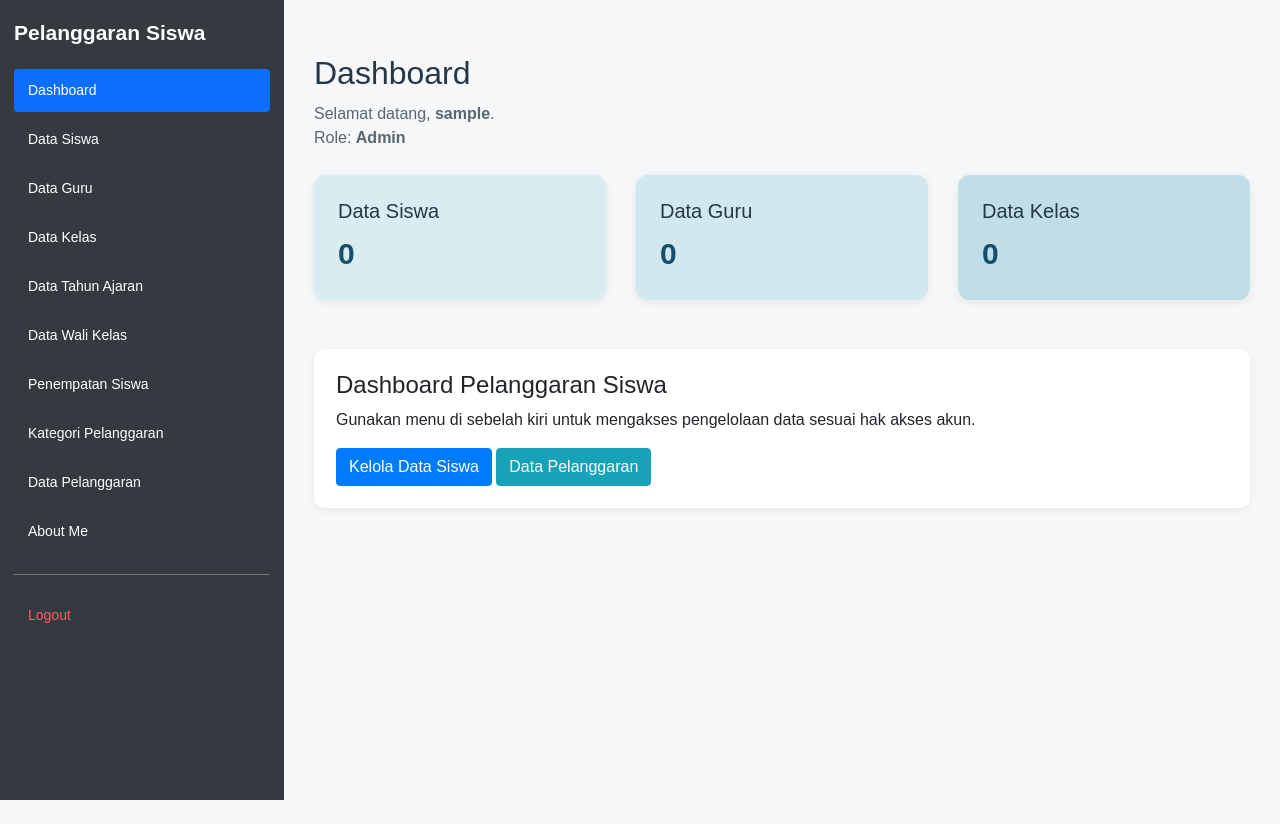
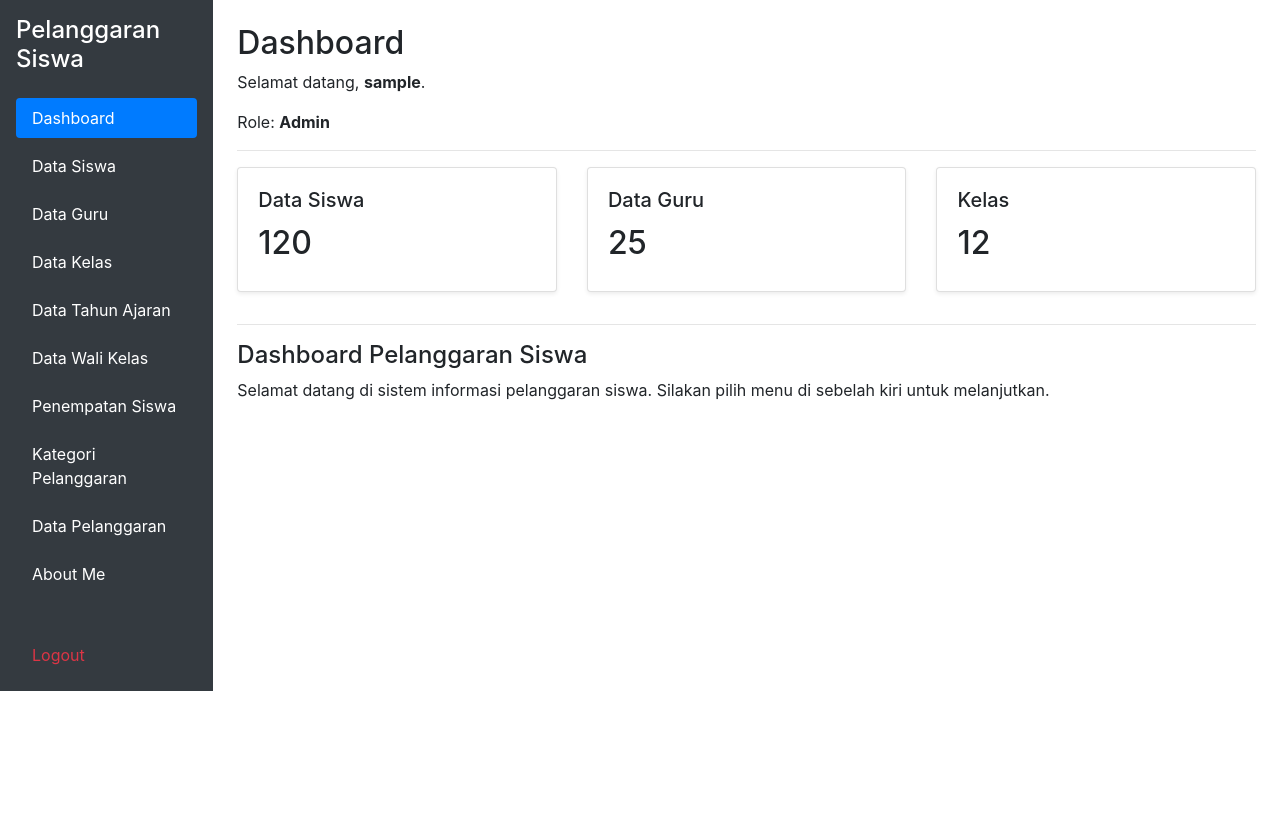
Before and after one commit to sopo1234/UKK-2026, a PHP site: page /dashboard.php in a window 1280 px wide. After the commit the page ends 691 px from the top, so only its background shows below. Run offline with PHP 8.4, Linux system fonts and the light colour scheme; the visitor is signed in with stand-in values (Sample User, id 1); data that the repository does not hold is empty.

Commit message:
selasa 20

````diff
--- a/dashboard.php
+++ b/dashboard.php
@@ -1,59 +1,27 @@
-
 <?php
 session_start();
-require_once 'config/koneksi.php';
 
-// Periksa sesi login
 if (!isset($_SESSION['login'])) {
     header("Location: login.php");
     exit;
 }
 
-// Ambil role
 $role = strtolower((string)($_SESSION['role'] ?? ''));
 
 if (!in_array($role, ['admin', 'guru'], true)) {
-    exit("Akses ditolak. Silakan login kembali.");
+    exit("Akses ditolak!");
 }
 
-// Nama pengguna dengan fallback agar tidak muncul warning
-$namaPengguna = $_SESSION['nama_user']
-    ?? $_SESSION['username']
+$username = $_SESSION['username']
+    ?? $_SESSION['nama_user']
+    ?? $_SESSION['name']
     ?? 'Pengguna';
 
-$namaPengguna = htmlspecialchars(
-    (string)$namaPengguna,
+$username = htmlspecialchars(
+    (string)$username,
     ENT_QUOTES,
     'UTF-8'
 );
-
-// Hitung jumlah data dengan aman
-function hitungData($koneksi, $tabel) {
-    $daftarTabel = ['t_siswa', 't_guru', 't_kelas'];
-
-    if (!in_array($tabel, $daftarTabel, true)) {
-        return 0;
-    }
-
-    $hasil = mysqli_query(
-        $koneksi,
-        "SELECT COUNT(*) AS total FROM `$tabel`"
-    );
-
-    if (!$hasil) {
-        return 0;
-    }
-
-    $data = mysqli_fetch_assoc($hasil);
-
-    return (int)($data['total'] ?? 0);
-}
-
-$totalSiswa = hitungData($koneksi, 't_siswa');
-$totalGuru  = hitungData($koneksi, 't_guru');
-$totalKelas = hitungData($koneksi, 't_kelas');
-
-$activeMenu = 'dashboard';
 ?>
 
 <!DOCTYPE html>
@@ -65,113 +33,121 @@ $activeMenu = 'dashboard';
 
     <link rel="stylesheet"
           href="https://cdn.jsdelivr.net/npm/bootstrap@4.1.3/dist/css/bootstrap.min.css">
-
-    <style>
-        * {
-            box-sizing: border-box;
-        }
-
-        html,
-        body {
-            margin: 0;
-            padding: 0;
-            min-height: 100vh;
-            font-family: Arial, sans-serif;
-            background: #f5f7f9;
-        }
-
-        /* Konten dimulai tepat di sebelah kanan sidebar */
-        .app-main {
-            display: block;
-            width: auto;
-            min-width: 0;
-            min-height: 100vh;
-            margin-left: 284px;
-            padding: 30px;
-        }
-
-        .dashboard-header {
-            margin-bottom: 25px;
-        }
-
-        .dashboard-header h2 {
-            margin: 0 0 10px;
-            color: #263746;
-        }
-
-        .dashboard-header p {
-            margin-bottom: 0;
-            color: #596773;
-        }
-
-        .dashboard-card {
-            min-height: 125px;
-            padding: 24px;
-            border: 0;
-            border-radius: 12px;
-            box-shadow: 0 2px 8px rgba(0, 0, 0, 0.08);
-        }
-
-        .card-siswa {
-            background: #d7edf2;
-        }
-
-        .card-guru {
-            background: #d1e8ef;
-        }
-
-        .card-kelas {
-            background: #bfdeea;
-        }
-
-        .dashboard-card h5 {
-            margin-bottom: 8px;
-            color: #263746;
-        }
-
-        .dashboard-card .angka {
-            font-size: 30px;
-            font-weight: bold;
-            color: #164e6b;
-            margin: 0;
-        }
-
-        .info-box {
-            background: #ffffff;
-            padding: 22px;
-            margin-top: 25px;
-            border-radius: 10px;
-            box-shadow: 0 2px 8px rgba(0, 0, 0, 0.06);
-        }
-
-        @media (max-width: 767.98px) {
-            .app-main {
-                width: 100%;
-                margin-left: 0;
-                padding: 18px 12px;
-            }
-
-            .dashboard-card {
-                margin-bottom: 5px;
-            }
-        }
-    </style>
 </head>
 
 <body>
 
-    <!-- SIDEBAR BERSAMA -->
-    <?php require_once __DIR__ . '/layout/sidebar.php'; ?>
+<div class="container-fluid">
+    <div class="row">
 
-    <!-- KONTEN DASHBOARD -->
-    <main class="app-main">
+        <!-- SIDEBAR -->
+        <aside class="col-md-3 col-lg-2 bg-dark min-vh-100 p-3">
+            <h4 class="text-white mb-4">
+                Pelanggaran Siswa
+            </h4>
 
-        <div class="dashboard-header">
+            <ul class="nav nav-pills flex-column">
+
+                <li class="nav-item mb-2">
+                    <a href="dashboard.php" class="nav-link active">
+                        Dashboard
+                    </a>
+                </li>
+
+                <?php if ($role === 'admin') { ?>
+
+                    <li class="nav-item mb-2">
+                        <a href="kelola_siswa.php" class="nav-link text-white">
+                            Data Siswa
+                        </a>
+                    </li>
+
+                    <li class="nav-item mb-2">
+                        <a href="kelola_guru.php" class="nav-link text-white">
+                            Data Guru
+                        </a>
+                    </li>
+
+                    <li class="nav-item mb-2">
+                        <a href="kelola_kelas.php" class="nav-link text-white">
+                            Data Kelas
+                        </a>
+                    </li>
+
+                    <li class="nav-item mb-2">
+                        <a href="kelola_tahun_ajaran.php" class="nav-link text-white">
+                            Data Tahun Ajaran
+                        </a>
+                    </li>
+
+                    <li class="nav-item mb-2">
+                        <a href="kelola_walikelas.php" class="nav-link text-white">
+                            Data Wali Kelas
+                        </a>
+                    </li>
+
+                    <li class="nav-item mb-2">
+                        <a href="penempatan_siswa.php" class="nav-link text-white">
+                            Penempatan Siswa
+                        </a>
+                    </li>
+
+                    <li class="nav-item mb-2">
+                        <a href="kelola_pelanggaran_kategori.php"
+                           class="nav-link text-white">
+                            Kategori Pelanggaran
+                        </a>
+                    </li>
+
+                    <li class="nav-item mb-2">
+                        <a href="kelola_pelanggaran.php"
+                           class="nav-link text-white">
+                            Data Pelanggaran
+                        </a>
+                    </li>
+
+                <?php } else { ?>
+
+                    <li class="nav-item mb-2">
+                        <a href="catatan_pelanggaran.php"
+                           class="nav-link text-white">
+                            Catat Pelanggaran
+                        </a>
+                    </li>
+
+                    <li class="nav-item mb-2">
+                        <a href="rekap_poin.php" class="nav-link text-white">
+                            Rekap Poin
+                        </a>
+                    </li>
+
+                <?php } ?>
+
+                <li class="nav-item mb-2">
+                    <a href="about_me.php" class="nav-link text-white">
+                        About Me
+                    </a>
+                </li>
+
+                <hr class="bg-secondary">
+
+                <li class="nav-item">
+                    <a href="logout.php" class="nav-link text-danger">
+                        Logout
+                    </a>
+                </li>
+
+            </ul>
+        </aside>
+
+        <!-- KONTEN UTAMA -->
+        <main class="col-md-9 col-lg-10 p-4">
+
             <h2>Dashboard</h2>
 
             <p>
                 Selamat datang,
-                <strong><?= $namaPengguna; ?></strong>.
+                <strong><?= $username; ?></strong>.
             </p>
 
             <p>
@@ -182,60 +158,54 @@ $activeMenu = 'dashboard';
                     'UTF-8'
                 ); ?></strong>
             </p>
-        </div>
 
-        <!-- KARTU RINGKASAN -->
+            <hr>
+
+            <!-- KARTU DATA -->
             <div class="row">
 
-            <div class="col-md-4 mb-4">
-                <div class="card dashboard-card card-siswa">
-                    <h5>Data Siswa</h5>
-                    <p class="angka"><?= $totalSiswa; ?></p>
+                <div class="col-md-4 mb-3">
+                    <div class="card shadow-sm">
+                        <div class="card-body">
+                            <h5 class="card-title">Data Siswa</h5>
+                            <h2>120</h2>
+                        </div>
                     </div>
                 </div>
 
-            <div class="col-md-4 mb-4">
-                <div class="card dashboard-card card-guru">
-                    <h5>Data Guru</h5>
-                    <p class="angka"><?= $totalGuru; ?></p>
+                <div class="col-md-4 mb-3">
+                    <div class="card shadow-sm">
+                        <div class="card-body">
+                            <h5 class="card-title">Data Guru</h5>
+                            <h2>25</h2>
+                        </div>
                     </div>
                 </div>
 
-            <div class="col-md-4 mb-4">
-                <div class="card dashboard-card card-kelas">
-                    <h5>Data Kelas</h5>
-                    <p class="angka"><?= $totalKelas; ?></p>
+                <div class="col-md-4 mb-3">
+                    <div class="card shadow-sm">
+                        <div class="card-body">
+                            <h5 class="card-title">Kelas</h5>
+                            <h2>12</h2>
+                        </div>
                     </div>
                 </div>
 
             </div>
 
-        <!-- INFORMASI -->
-        <div class="info-box">
+            <hr>
+
             <h4>Dashboard Pelanggaran Siswa</h4>
 
             <p>
-                Gunakan menu di sebelah kiri untuk mengakses
-                pengelolaan data sesuai hak akses akun.
+                Selamat datang di sistem informasi pelanggaran siswa.
+                Silakan pilih menu di sebelah kiri untuk melanjutkan.
             </p>
-
-            <?php if ($role === 'admin') { ?>
-                <a href="kelola_siswa.php" class="btn btn-primary">
-                    Kelola Data Siswa
-                </a>
-
-                <a href="kelola_pelanggaran.php"
-                   class="btn btn-info text-white">
-                    Data Pelanggaran
-                </a>
-            <?php } else { ?>
-                <a href="catatan_pelanggaran.php" class="btn btn-primary">
-                    Catat Pelanggaran
-                </a>
-            <?php } ?>
-        </div>
 
         </main>
 
+    </div>
+</div>
+
 </body>
 </html>
--- a/layout/sidebar.php
+++ b/layout/sidebar.php
@@ -1,12 +1,19 @@
-```php
 <?php
+// Pastikan session aktif
+if (session_status() === PHP_SESSION_NONE) {
+    session_start();
+}
+
+// Halaman yang sedang dibuka
 $current_page = basename($_SERVER['PHP_SELF']);
+
+// Role pengguna
 $role = strtolower((string)($_SESSION['role'] ?? ''));
 
-if (!defined('BASE_URL')) {
-    define('BASE_URL', '/UKK-2026/UKK-2026');
-}
+// Inisialisasi menu agar tidak terjadi Undefined variable
+$menu = [];
 
+// Menu Admin
 $menuAdmin = [
     'dashboard.php' => 'Dashboard',
     'kelola_siswa.php' => 'Data Siswa',
@@ -20,6 +27,7 @@ $menuAdmin = [
     'about_me.php' => 'About Me'
 ];
 
+// Menu Guru
 $menuGuru = [
     'dashboard.php' => 'Dashboard',
     'catatan_pelanggaran.php' => 'Catat Pelanggaran',
@@ -29,8 +37,7 @@ $menuGuru = [
     'about_me.php' => 'About Me'
 ];
 
-$menu = [];
-
+// Tentukan menu berdasarkan role
 if ($role === 'admin') {
     $menu = $menuAdmin;
 } elseif ($role === 'guru') {
@@ -39,7 +46,10 @@ if ($role === 'admin') {
 ?>
 
 <style>
-    /* Pengaturan dasar halaman */
+    * {
+        box-sizing: border-box;
+    }
+
     html,
     body {
         margin: 0;
@@ -49,7 +59,7 @@ if ($role === 'admin') {
         background: #f5f7f9;
     }
 
-    /* Sidebar selalu di sebelah kiri */
+    /* Sidebar */
     .app-sidebar {
         position: fixed;
         top: 0;
@@ -64,16 +74,13 @@ if ($role === 'admin') {
         z-index: 1000;
     }
 
-    /* Judul sidebar */
     .app-sidebar h4 {
         color: #ffffff;
         font-size: 21px;
         font-weight: bold;
         margin: 0 0 24px;
-        padding: 0;
     }
 
-    /* Daftar menu */
     .app-sidebar nav {
         display: flex;
         flex-direction: column;
@@ -89,22 +96,18 @@ if ($role === 'admin') {
         font-size: 14px;
         text-decoration: none;
         border-radius: 4px;
-        transition: background-color 0.15s ease;
     }
 
-    /* Efek saat menu disentuh */
     .app-sidebar nav a:hover {
         background: #495057;
         color: #ffffff;
     }
 
-    /* Menu halaman yang sedang dibuka */
     .app-sidebar nav a.active {
         background: #0d6efd;
         color: #ffffff;
     }
 
-    /* Garis pemisah */
     .app-sidebar nav hr {
         width: 100%;
         border: 0;
@@ -112,18 +115,16 @@ if ($role === 'admin') {
         margin: 15px 0;
     }
 
-    /* Tombol logout */
     .app-sidebar nav a.logout {
         color: #ff5964;
-        margin-top: 4px;
+        margin-top: 5px;
     }
 
     .app-sidebar nav a.logout:hover {
         background: #495057;
-        color: #ff5964;
     }
 
-    /* Konten utama berada di kanan sidebar */
+    /* Konten utama */
     .app-main {
         display: block;
         width: auto;
@@ -142,15 +143,11 @@ if ($role === 'admin') {
         width: 100%;
     }
 
-    /* Tampilan pada layar HP */
+    /* Tampilan layar kecil */
     @media (max-width: 767.98px) {
         .app-sidebar {
             position: relative;
-            top: auto;
-            left: auto;
-            bottom: auto;
             width: 100%;
-            max-width: 100%;
             height: auto;
             min-height: 0;
         }
@@ -169,17 +166,16 @@ if ($role === 'admin') {
     <nav>
         <?php foreach ($menu as $file => $label): ?>
             <a
-                href="<?= BASE_URL . '/' . $file ?>"
-                class="<?= $current_page === $file ? 'active' : '' ?>"
-                <?= $current_page === $file ? 'aria-current="page"' : '' ?>
+                href="<?= htmlspecialchars($file, ENT_QUOTES, 'UTF-8') ?>"
+                class="<?= ($current_page === $file) ? 'active' : '' ?>"
+                <?= ($current_page === $file)
+                    ? 'aria-current="page"'
+                    : '' ?>
             ><?= htmlspecialchars($label, ENT_QUOTES, 'UTF-8') ?></a>
         <?php endforeach; ?>
 
         <hr>
 
-        <a href="<?= BASE_URL ?>/logout.php" class="logout">
-            Logout
-        </a>
+        <a href="logout.php" class="logout">Logout</a>
     </nav>
 </aside>
-```
````
Lines whose indentation alone changed are shown as unchanged.
